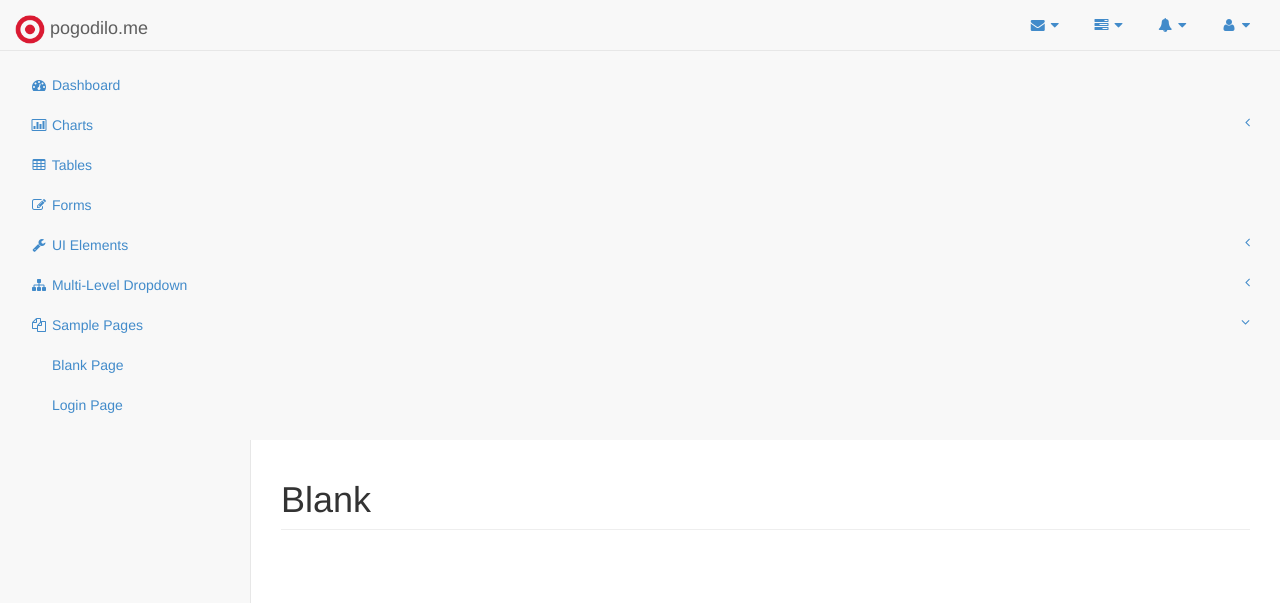
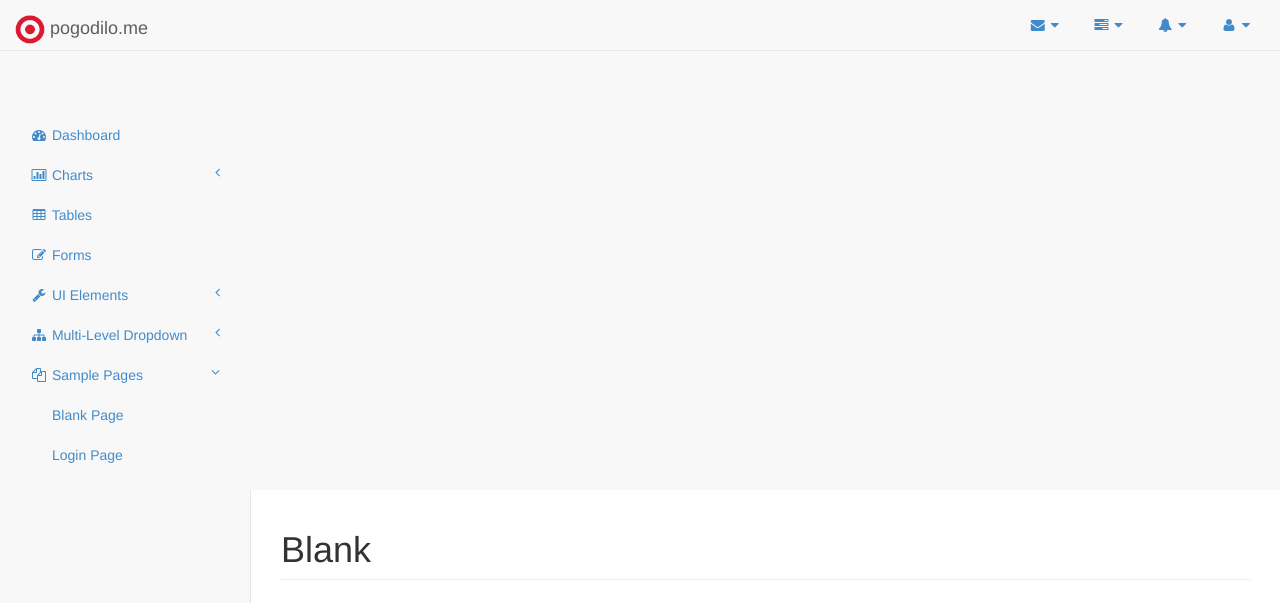
Before and after one commit to dflis/pogodilo-me, a plain HTML site: page public/blank.html in a window 1280 px wide. Shown: the top 603 px of the page. Drawn offline with nearby package versions, Linux system fonts and the light colour scheme.

```diff
--- a/public/css/custom.css
+++ b/public/css/custom.css
@@ -5,3 +5,15 @@ body{
 .logo{
     width: 30px;
 }
+
+.sidebar-nav{
+    margin-top: 50px;
+    width: 100%;
+}
+
+@media (min-width: 768px) {
+    .sidebar-nav{
+        width: 250px;
+}
+
+}
```
Also changed, not shown: public/index.html (+2 -2 lines).
